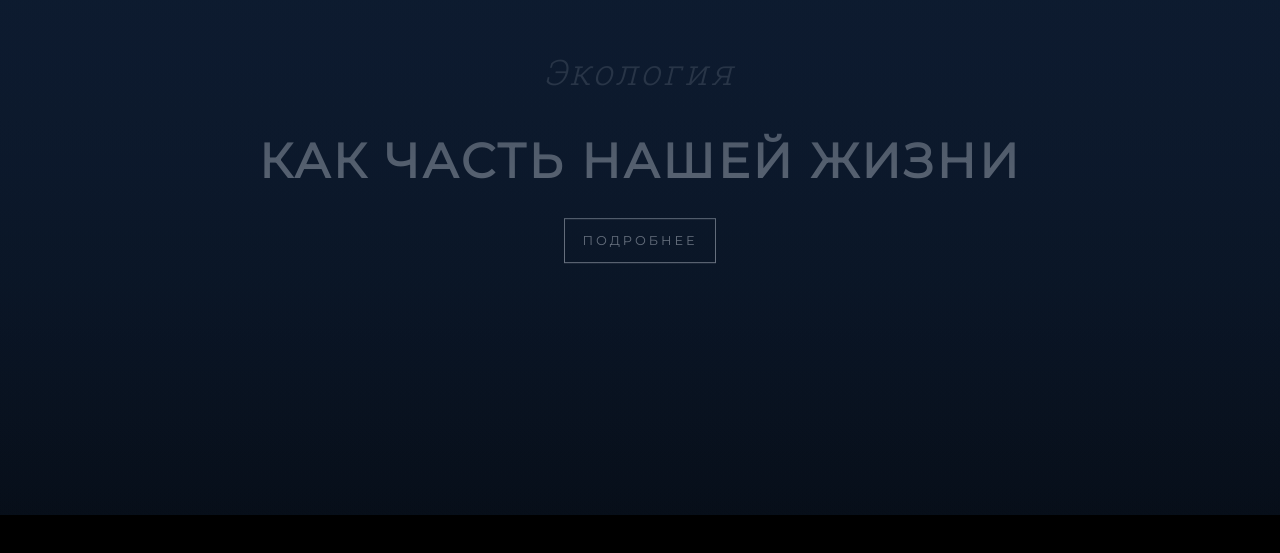
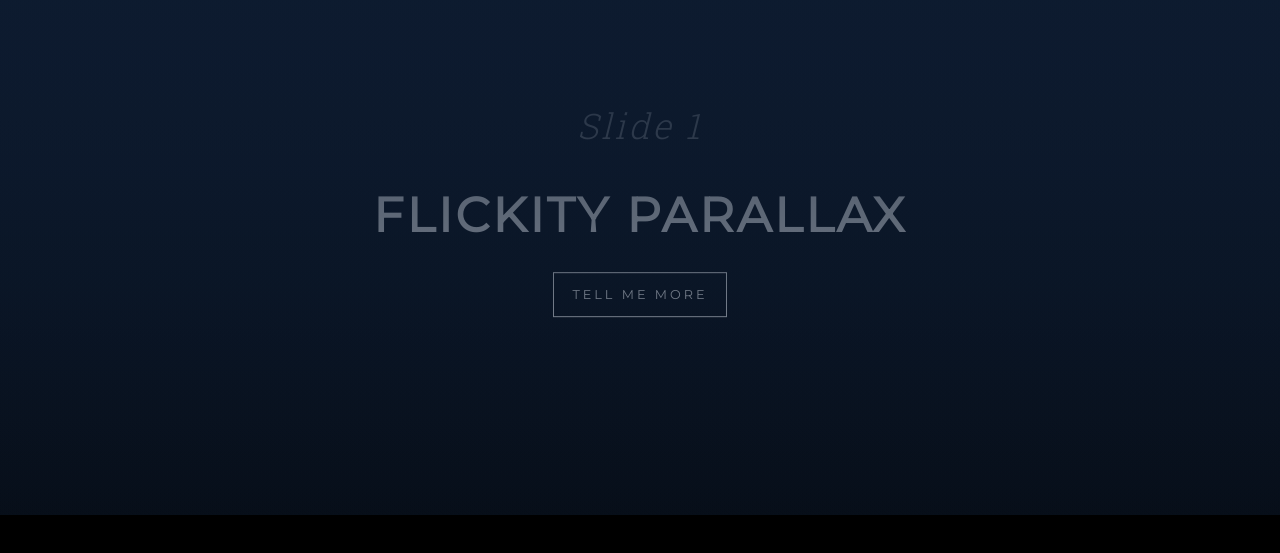
Before and after one commit to NiyuShion/hacka, a plain HTML site: page index.html in a window 1280 px wide. Shown: the part 285-838 px from the top of the page. Before the commit the page ends 800 px from the top, so only its background shows below. Drawn offline with nearby package versions, Linux system fonts and the light colour scheme.

Commit message:
Add files via upload

```diff
--- a/index.html
+++ b/index.html
@@ -1,43 +1,59 @@
 <!DOCTYPE html>
 <html>
 <head>
-	<title>EcoLifestyle</title>
-  <meta charset="UTF-8">
+	<title>Responive Carousel Slider</title>
+	<meta charset="UTF-8">
 	<link rel="stylesheet" type="text/css" href="style.css">
 	<link href="https://fonts.googleapis.com/css2?family=Montserrat&family=Roboto+Slab:wght@300&display=swap" rel="stylesheet">
 	<link rel="stylesheet" type="text/css" href="https://cdnjs.cloudflare.com/ajax/libs/flickity/2.2.1/flickity.css">
 </head>
 <body>
+	<header>
+		<div class="logo">
+		  <img src="img/logo.png" alt="Логотип">
+		</div>
+		<div class="categories">
+		  <a href="#">НОВОСТИ</a>
+		  <a href="#">ТЕХНОЛОГИИ</a>
+		  <a href="#">ПЕРЕРАБОТКА ОТХОДОВ</a>
+		  <a href="#">ЭКОЛОГИЧЕСКИЙ ОБРАЗ ЖИЗНИ</a>
+		  <a href="#">ОБРАТНАЯ СВЯЗЬ</a>
+		</div>
+		<div class="login">
+		  <a href="#" class="button">Войти</a>
+		</div>
+	  </header>
 
+	<main>
 <div class="hero-slider" data-carousel>
 	<div class="carousel-cell" style="background-image: url(img/img-1.jpg);">
 		<div class="overlay"></div>
 		<div class="inner">
-			<h3 class="subtitle">Экология</h3>
-			<h2 class="title">Как часть нашей жизни</h2>
-			<a href="#" class="btn">Подробнее</a>
+			<h3 class="subtitle">Slide 1</h3>
+			<h2 class="title">Flickity parallax</h2>
+			<a href="#" class="btn">Tell me more</a>
 		</div>
 	</div>
 
 	<div class="carousel-cell" style="background-image: url(img/img-2.jpg);">
 		<div class="overlay"></div>
 		<div class="inner">
-			<h3 class="subtitle">экология</h3>
-			<h2 class="title">это ответственность каждого из нас</h2>
-			<a href="#" class="btn">Подробнее</a>
+			<h3 class="subtitle">Slide 2</h3>
+			<h2 class="title">Flickity parallax</h2>
+			<a href="#" class="btn">Tell me more</a>
 		</div>
 	</div>
 
 	<div class="carousel-cell" style="background-image: url(img/img-3.jpg);">
 		<div class="overlay"></div>
 		<div class="inner">
-			<h3 class="subtitle">экология</h3>
-			<h2 class="title">то, чего мы должны достичь</h2>
-			<a href="#" class="btn">Подробнее</a>
+			<h3 class="subtitle">Slide 3</h3>
+			<h2 class="title">Flickity parallax</h2>
+			<a href="#" class="btn">Tell me more</a>
 		</div>
 	</div>
 </div>
-
+</main>
 <script type="text/javascript" src="https://cdnjs.cloudflare.com/ajax/libs/flickity/2.2.1/flickity.pkgd.min.js"></script>
 <script type="text/javascript" src="script.js"></script>
 </body>
```
